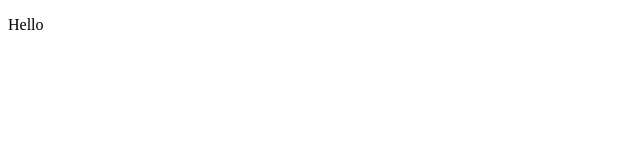
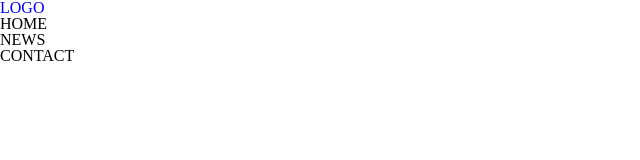
Before and after one commit to mariamogig/Mariam-Gigauri-Lesson-5, a plain HTML site: page index.html in a window 1280 px wide. Shown: the whole page, without its empty margins (0-640 px from the left). Drawn offline with Linux system fonts and the light colour scheme.

Commit message:
reset; styles

```diff
--- /dev/null
+++ b/css/reset.css
@@ -0,0 +1,49 @@
+html, body, div, span, applet, object, iframe,
+h1, h2, h3, h4, h5, h6, p, blockquote, pre,
+a, abbr, acronym, address, big, cite, code,
+del, dfn, em, img, ins, kbd, q, s, samp,
+small, strike, strong, sub, sup, tt, var,
+b, u, i, center,
+dl, dt, dd, ol, ul, li,
+fieldset, form, label, legend,
+table, caption, tbody, tfoot, thead, tr, th, td,
+article, aside, canvas, details, embed,
+figure, figcaption, footer, header, hgroup,
+menu, nav, output, ruby, section, summary,
+time, mark, audio, video {
+	margin: 0;
+	padding: 0;
+	border: 0;
+	font-size: 100%;
+	font: inherit;
+	vertical-align: baseline;
+}
+/* HTML5 display-role reset for older browsers */
+article, aside, details, figcaption, figure,
+footer, header, hgroup, menu, nav, section {
+	display: block;
+}
+body {
+	line-height: 1;
+}
+ol, ul {
+	list-style: none;
+}
+blockquote, q {
+	quotes: none;
+}
+blockquote:before, blockquote:after,
+q:before, q:after {
+	content: '';
+	content: none;
+}
+table {
+	border-collapse: collapse;
+	border-spacing: 0;
+}
+* {
+	box-sizing: border-box;
+}
+a {
+	text-decoration: none;
+}
--- a/index.html
+++ b/index.html
@@ -1,10 +1,22 @@
 <!DOCTYPE html>
 <html>
 <head>
+	<meta charset="utf-8">
 	<title> lesson 5 </title>
+	<link rel="stylesheet" type="text/css" href="css/reset.css">
+	<link rel="stylesheet" type="text/css" href="css/styles.css">
 </head>
 <body>
-	<p> Hello </p>
+	<header>
+		<a href="index.html"> LOGO </a>
+		<nav>
+			<ul>
+				<li> HOME </li>
+				<li> NEWS  </li>
+				<li> CONTACT </li>
+			</ul>
+		</nav>
+	</header>
 
 </body>
 </html>
```
Also changed, not shown: css/styles.css (added).
